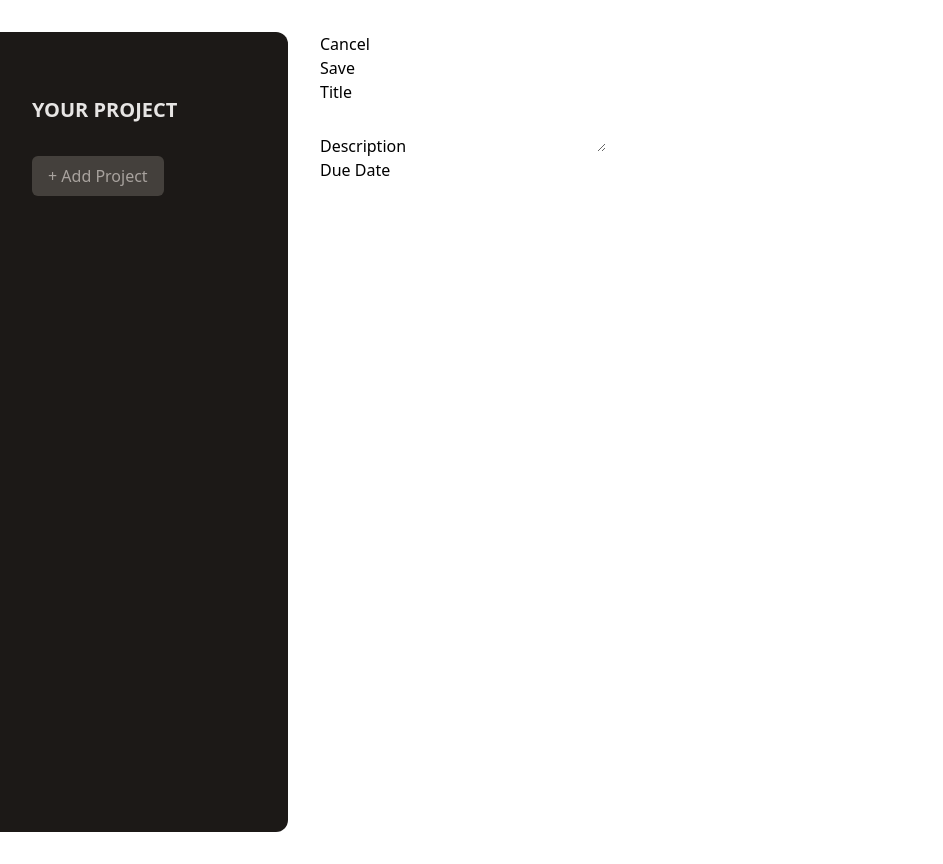
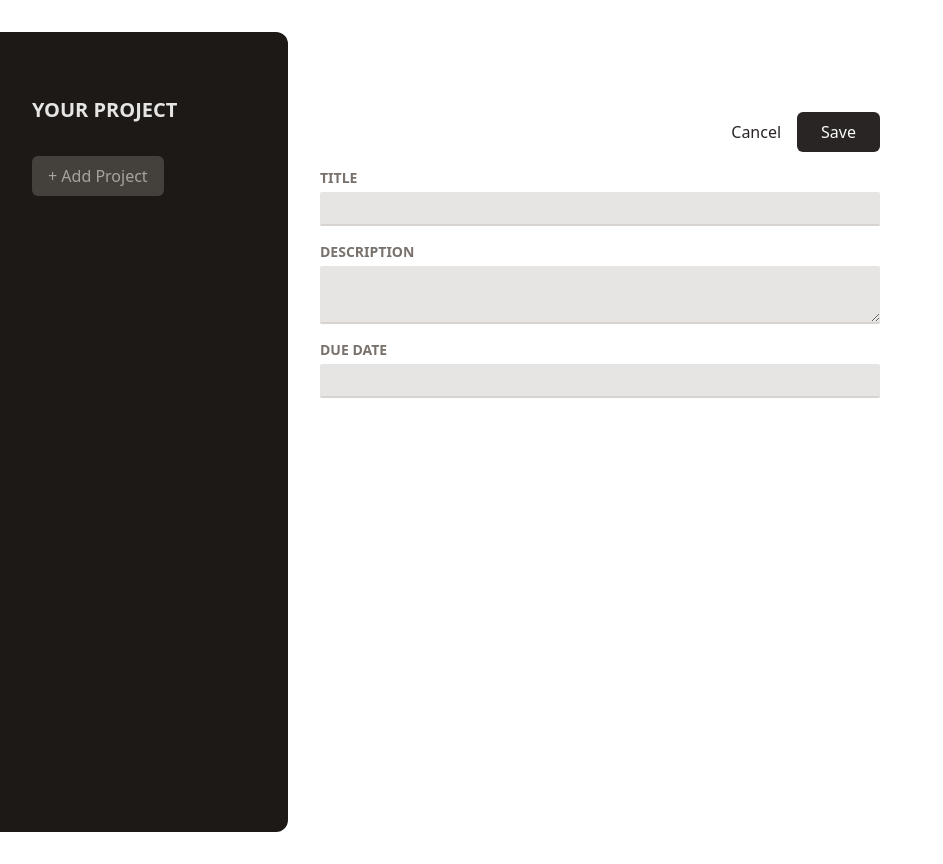
Before and after one commit to Ezekiel-Faith/Project-Man-App, a React (Vite) app: page / in a window 1280 px wide. Shown: the whole page, without its empty margins (0-943 px from the left). Built offline with nearby package versions, Linux system fonts and the light colour scheme.

Commit message:
styled the Input component

```diff
--- a/src/App.jsx
+++ b/src/App.jsx
@@ -5,8 +5,6 @@
 import NewProject from './components/NewProject';
 
 function App() {
-  const [count, setCount] = useState(0);
-
   return (
     <main className='h-screen my-8 flex gap-8'>
       <ProjectsSidebar />
--- a/src/components/Input.jsx
+++ b/src/components/Input.jsx
@@ -1,10 +1,18 @@
 import React from 'react';
 
 function Input({ label, textarea, ...props }) {
+  const classes =
+    'w-full p-1 border-b-2 rounded-sm border-stone-300 bg-stone-200 text-stone-600 focus:outline-none focus:border-stone-600';
   return (
-    <p>
-      <label htmlFor=''>{label}</label>
-      {textarea ? <textarea {...props} /> : <input {...props} />}
+    <p className='flex flex-col gap-1 my-4'>
+      <label className='text-sm font-bold uppercase text-stone-500' htmlFor=''>
+        {label}
+      </label>
+      {textarea ? (
+        <textarea className={classes} {...props} />
+      ) : (
+        <input className={classes} {...props} />
+      )}
     </p>
   );
 }
--- a/src/components/NewProject.jsx
+++ b/src/components/NewProject.jsx
@@ -3,13 +3,17 @@
 
 function NewProject() {
   return (
-    <div>
-      <menu>
+    <div className='w-[35rem] mt-16'>
+      <menu className='flex items-center justify-end gap-4 my-4'>
         <li>
-          <button>Cancel</button>
+          <button className='text-stone-800 hover:text-stone-950'>
+            Cancel
+          </button>
         </li>
         <li>
-          <button>Save</button>
+          <button className='px-6 py-2 rounded-md bg-stone-800 text-stone-50 hover:bg-stone-950'>
+            Save
+          </button>
         </li>
       </menu>
       <div>
```
